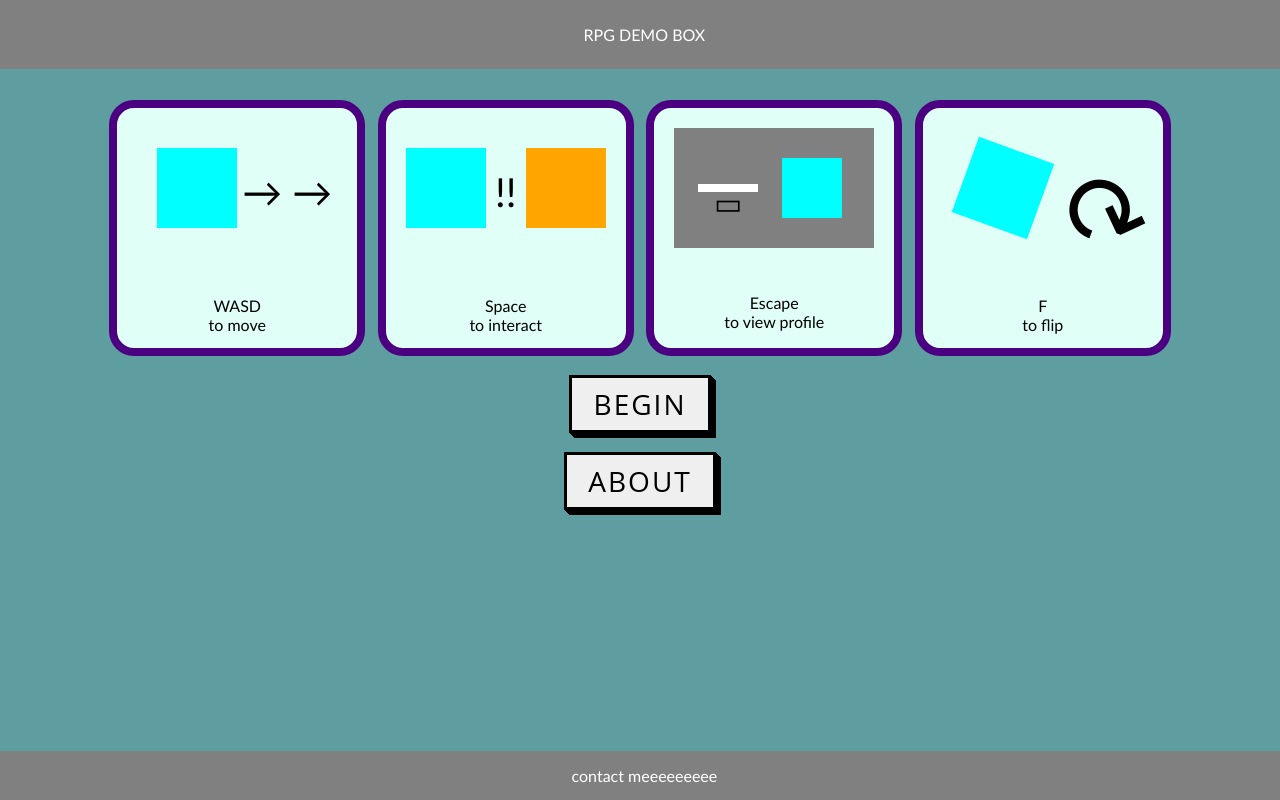
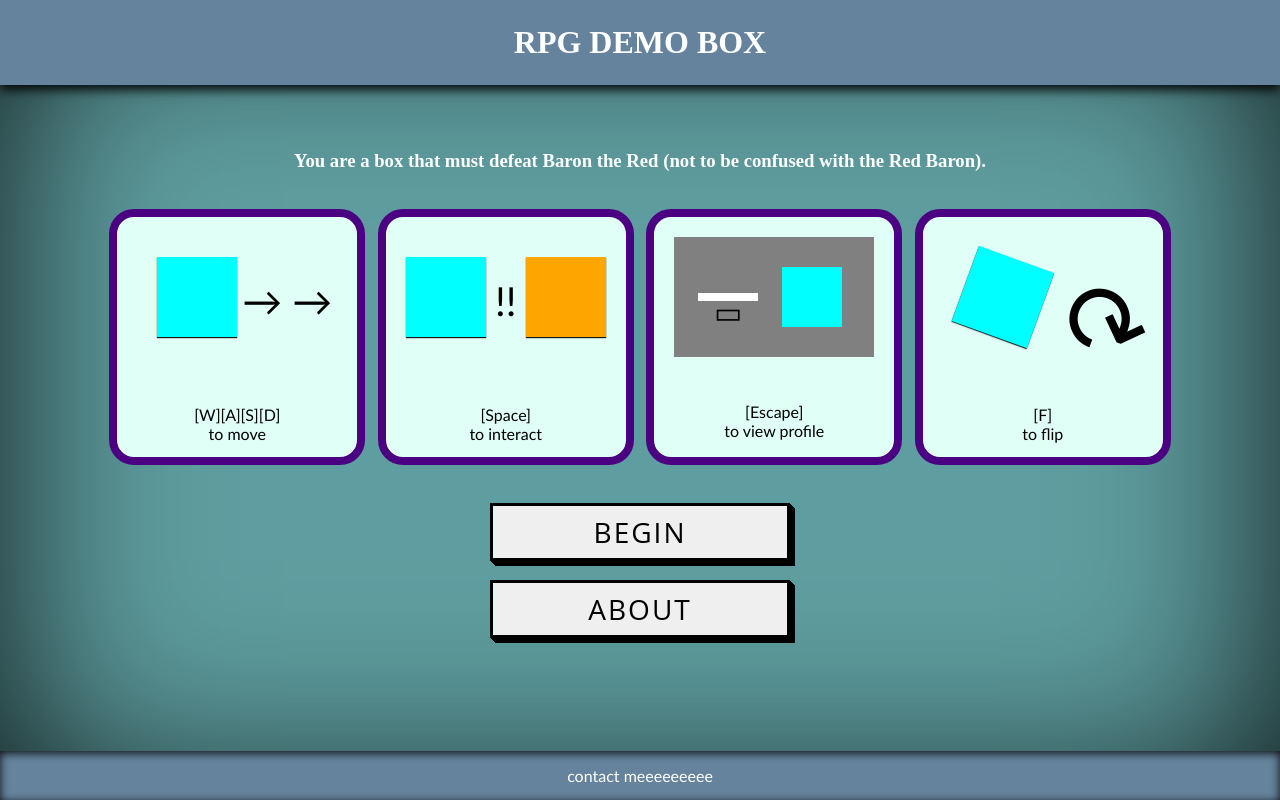
Before and after one commit to hiideehoo/unit-1-final-project-dani-l, a React (Vite) app: page / in a window 1280 px wide. Built offline with nearby package versions, Linux system fonts and the light colour scheme.

Commit message:
even more CSS styling

```diff
--- a/src/App.css
+++ b/src/App.css
@@ -1,3 +1,38 @@
+* {
+    font-family: 'Trebuchet MS', 'Lucida Sans Unicode', 'Lucida Grande', 'Lucida Sans', Arial, sans-serif;
+}
+body {
+    background-color: cadetblue;
+    position: absolute;
+    top: 0;
+    left: 0;
+    width: 100%;
+    height: 100%;
+    box-shadow: 0 0 200px rgba(0,0,0,0.9) inset;
+    margin:0
+}
+.header, .footer{
+    width: 100%;
+    background: rgb(101, 131, 156);
+    color: white;
+    text-align: center;
+}
+.header{
+    top: 0;
+    padding: 24px 0;
+    box-shadow: 0 5px 10px rgba(0,0,0,0.9);
+    position: fixed;
+    font-size:xx-large;
+    font-family: 'Rockwell';
+    font-weight: bold;
+}
+.footer{
+    bottom: 0;
+    padding: 15px 0;
+    box-shadow: 0 2px 10px rgba(0,0,0,0.9) inset;
+    position: absolute;
+}
+
 .tipsParent {
   display: flex;
   flex-wrap: wrap;
@@ -15,45 +50,24 @@
 }
 
 
-@media only screen and (max-width: 640px) {
+@media (max-width: 640px) {
     .tipsParent {
         flex-direction:column;
     }
+    body {
+        height:max-content;
+    }
 }
 
-@media only screen and (min-width: 640px) {
+@media (min-width: 640px) {
     .tipsParent {
         width: 600px;
         margin: auto;
     }
 }
 
-@media only screen and (min-width: 1080px) {
+@media (min-width: 1080px) {
     .tipsParent {
         width: 1064px
     }
 }
-
-* {
-    font-family: 'Trebuchet MS', 'Lucida Sans Unicode', 'Lucida Grande', 'Lucida Sans', Arial, sans-serif;
-}
-body {
-    background-color: cadetblue;
-}
-
-.fixed-header, .fixed-footer{
-    width: 101%;
-    position: fixed;
-    background: grey;
-    color: white;
-    text-align: center;
-    margin-left: -10px;
-}
-.fixed-header{
-    top: 0;
-    padding: 25px 0;
-}
-.fixed-footer{
-    bottom: 0;
-    padding: 15px 0;
-}
--- a/src/components/Footer.jsx
+++ b/src/components/Footer.jsx
@@ -4,7 +4,7 @@ function Footer() {
             <br />
             <br />
             <br />
-            <footer className="fixed-footer">
+            <footer className="footer">
                 contact meeeeeeeee
             </footer>
         </div>
--- a/src/components/Header.jsx
+++ b/src/components/Header.jsx
@@ -1,7 +1,7 @@
 function Header() {
     return (
         <div>
-            <header className="fixed-header">
+            <header className="header">
                 RPG DEMO BOX
             </header>
         </div>
--- a/src/components/Item.jsx
+++ b/src/components/Item.jsx
@@ -53,7 +53,7 @@ function ItemInteraction({ latitude, longitude, entity, location, setHpStatus, s
     if (inRange) {
       return (
         <div>
-          <p style={{ position: "absolute", left: `${location[0] - 35}px`, top: `${location[1] + 15}px` }}>[space] collect</p>
+          <p style={{ position: "absolute", left: `${location[0] - 40}px`, top: `${location[1] + 15}px` }}>[space] collect</p>
         </div>
       )
     }
--- a/src/index.css
+++ b/src/index.css
@@ -21,6 +21,7 @@
   border-radius: 50%;
   display: inline-block;
   position: absolute;
+  box-shadow: 0 1px 1px rgba(0,0,0,0.9);
 }
 
 .box {
@@ -29,6 +30,7 @@
   padding: 10px;
   margin: 10px;
   position: absolute;
+  box-shadow: 0 1px 1px rgba(0,0,0,0.9);
 }
 
 .tutorial {
@@ -38,6 +40,7 @@
   margin: 20px;
   position: absolute;
   background-color: cyan;
+  box-shadow: 0 1px 1px rgba(0,0,0,0.9);
 }
 
 .frontButtons {
@@ -55,6 +58,7 @@
   user-select: none;
   -webkit-user-select: none;
   touch-action: manipulation;
+  width: 300px;
 }
 
 .frontButtons:active {
--- a/src/pages/AboutPage.jsx
+++ b/src/pages/AboutPage.jsx
@@ -11,7 +11,7 @@ function AboutPage() {
 
     return (
         <div>
-            <section style={{textAlign: "center", marginTop: "100px"}}>
+            <section style={{textAlign: "center", marginTop: "112px"}}>
                 This is an RPG Demo Box!
                 <br />
                 {back}
--- a/src/pages/FrontPage.jsx
+++ b/src/pages/FrontPage.jsx
@@ -16,20 +16,22 @@ function FrontPage() {
 
 
     return (
-        <div style={{textAlign: "center"}}>
-
-            <section className='tipsParent' style={{textAlign: "center", marginTop: "100px"}}>
+        <div style={{textAlign: "center", marginTop: "112px"}}>
+            <br />
+            <h3 style={{fontFamily: 'Rockwell', color: "white"}}>You are a box that must defeat Baron the Red (not to be confused with the Red Baron).</h3>
+            <br />
+            <section className='tipsParent'>
 
                     <div className='tipsChild'>
                         <div className='tutorial' />
                         <p style={{marginLeft: "100px", fontSize: "40px"}}>&#8594; &#8594;</p>
-                        <p style={{marginTop: "80px"}}>WASD<br />to move</p>
+                        <p style={{marginTop: "80px"}}>[W][A][S][D]<br />to move</p>
                     </div>
                     <div className='tipsChild'>
                         <div className='tutorial' style={{marginLeft: "0px"}} />
                         <div className='tutorial' style={{backgroundColor: "orange", marginLeft: "120px"}} />
                         <p style={{fontSize: "40px"}}>!!</p>
-                        <p style={{marginTop: "80px"}}>Space<br />to interact</p>
+                        <p style={{marginTop: "80px"}}>[Space]<br />to interact</p>
                     </div>
                     <div className='tipsChild'>
                         <div style={{backgroundColor: 'grey', width: '200px', height: '120px', display: "flex", alignItems: 'center'}}>
@@ -37,15 +39,16 @@ function FrontPage() {
                             <p style={{backgroundColor: 'white', width: '60px', height: '8px', margin: "24px", fontSize: "30px"}}>&#9645;</p>
                             <div style={{backgroundColor: 'cyan', width: '60px', height: '60px'}} />
                         </div>
-                        <p style={{marginTop: "45px"}}>Escape<br />to view profile</p>
+                        <p style={{marginTop: "45px"}}>[Escape]<br />to view profile</p>
                     </div>
                     <div className='tipsChild'>
                         <div className='tutorial' style={{transform: 'rotate(20deg)'}} />
                         <p style={{marginLeft: "120px", marginTop: "20px", fontSize: "100px", transform: 'rotate(155deg)'}}>&#8635;</p>
-                        <p style={{marginTop: "-75px"}}>F<br />to flip</p>
+                        <p style={{marginTop: "-75px"}}>[F]<br />to flip</p>
                     </div>
 
                 </section>
+            <br />
             <br />
             {begin}
             <br />
```
Also changed, not shown: src/pages/DemoBox.jsx (+5 -5 lines). Lines whose indentation alone changed are shown as unchanged.
